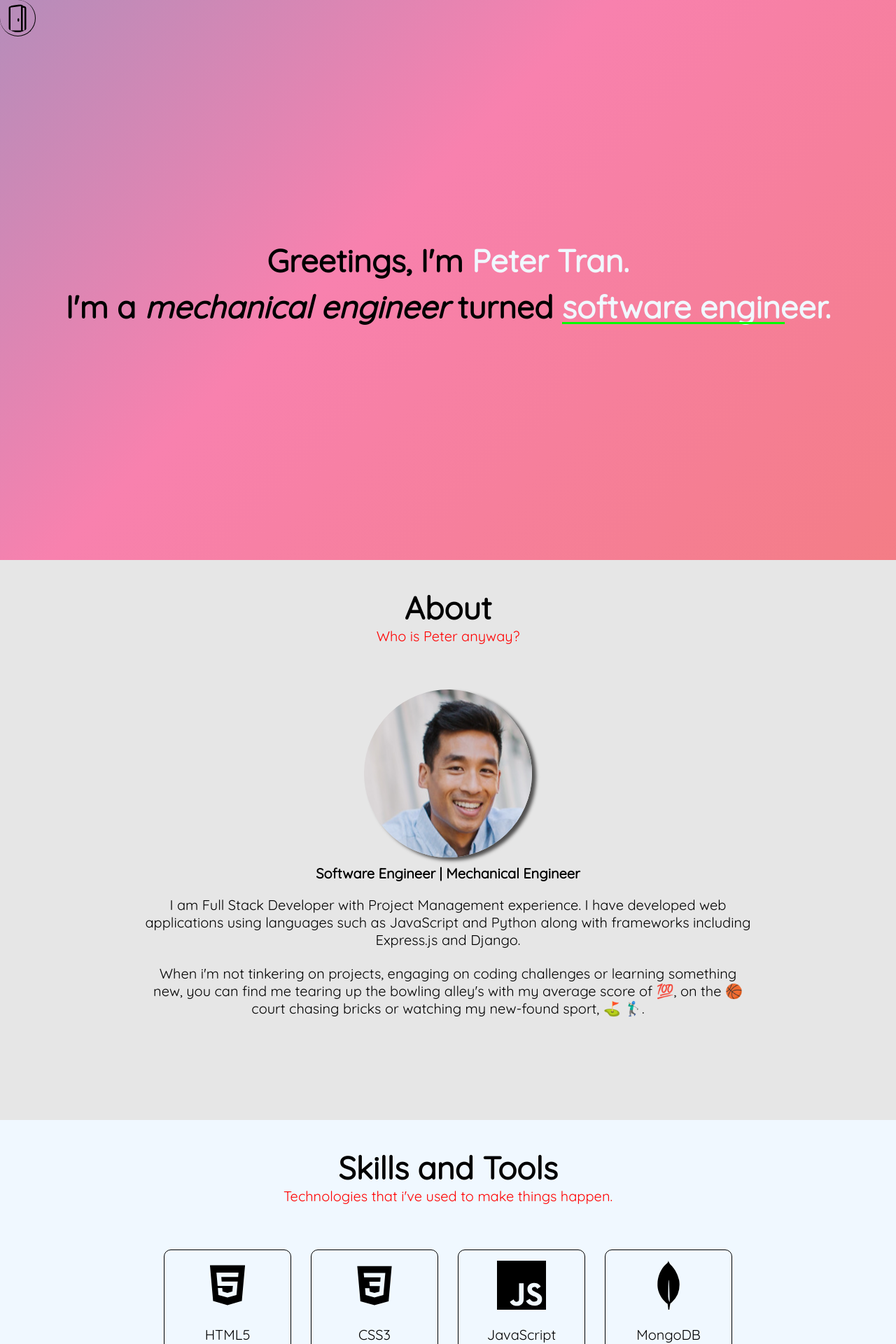
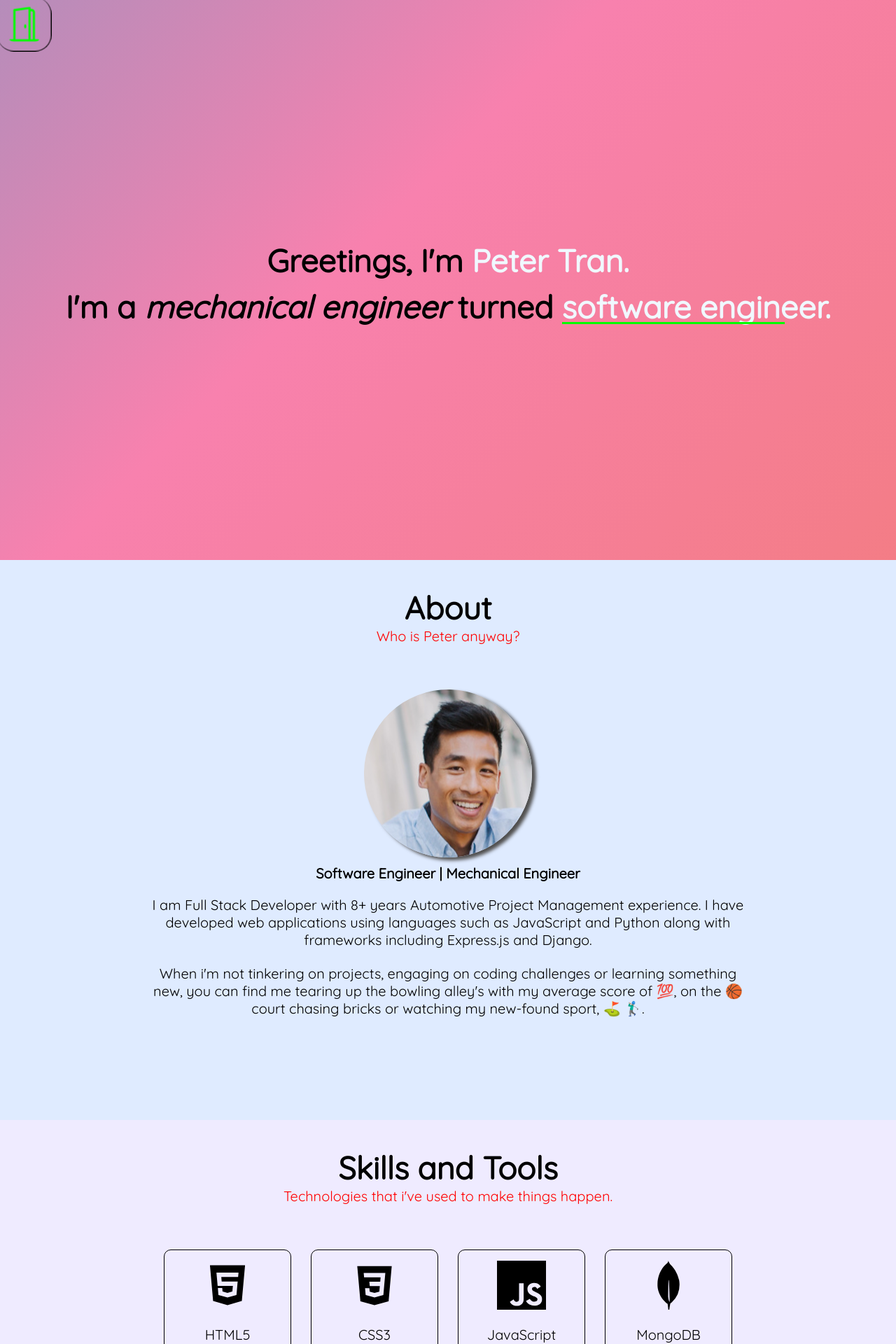
Before and after one commit to PPT87/my-portfolio, a React (Create React App) app: page / in a window 1280 px wide. Shown: the top 1920 px of the page at 70% size. Built offline with nearby package versions, Linux system fonts and the light colour scheme.

Commit message:
update navbar border and background color for each section

```diff
--- a/src/Components/Navbar/Navbar.css
+++ b/src/Components/Navbar/Navbar.css
@@ -1,8 +1,8 @@
 .closeBtn{
   color: aliceblue;
-  font-size: 40px;
+  font-size: 45px;
   cursor: pointer;
-  padding: 6px 5px 5px 5px;
+  padding: 12px;
   transition: all ease-in-out 0.25s;
 }
 
@@ -57,13 +57,15 @@
 
 .openBtn{
   border-right: 1px solid black;
-  border-radius: 50%;
   border-bottom: 1px solid black;
+  border-bottom-right-radius: 30%;
+  border-bottom-left-radius: 30%;
+  border-top-right-radius: 30%;
   color: black;
   cursor: pointer;
-  font-size: 40px;
+  font-size: 45px;
   position: fixed;
-  padding: 6px 5px 5px 5px;
+  padding: 12px;
   transition: all ease-in-out 0.2s;
 }
 
--- a/src/Pages/About/About.css
+++ b/src/Pages/About/About.css
@@ -1,5 +1,5 @@
 .about-container{
-  background-color: rgb(230, 230, 230);
+  background-color: rgb(223, 235, 255);
   font-family: 'Quicksand', sans-serif;
   min-height: 100vh;
   margin: auto;
--- a/src/Pages/About/About.jsx
+++ b/src/Pages/About/About.jsx
@@ -11,7 +11,7 @@ const About = () => {
               <div className='picture-wrapper'></div>
                 <div className='title'>
                   <h3>Software Engineer | Mechanical Engineer</h3>
-                    <p>I am Full Stack Developer with Project Management experience. I have developed web applications using languages such as JavaScript and Python along with frameworks including Express.js and Django. </p> <br />
+                    <p>I am Full Stack Developer with 8+ years Automotive Project Management experience. I have developed web applications using languages such as JavaScript and Python along with frameworks including Express.js and Django. </p> <br />
                     <p>When i'm not tinkering on projects, engaging on coding challenges or learning something new, you can find me tearing up the bowling alley's with my average score of 💯, on the 🏀 court chasing bricks or watching my new-found sport, ⛳️ 🏌🏼‍♂️. </p>
                 </div>
         </div>
--- a/src/Pages/Contact/Contact.css
+++ b/src/Pages/Contact/Contact.css
@@ -1,5 +1,5 @@
 .contact-container{
-  background-color: aliceblue;
+  background-color: rgb(239, 235, 255);
   font-family: 'Quicksand', sans-serif;
   min-height: 100vh;
   margin: auto;
--- a/src/Pages/Projects/Projects.css
+++ b/src/Pages/Projects/Projects.css
@@ -5,7 +5,7 @@
 }
 
 .projects-container{
-  background-color: rgb(230, 230, 230);
+  background-color: rgb(223, 235, 255);
   font-family: 'Quicksand', sans-serif;
   min-height: 100vh;
   margin: auto;
--- a/src/Pages/Skills/Skills.css
+++ b/src/Pages/Skills/Skills.css
@@ -110,7 +110,7 @@
 }
 
 .skills-container{
-  background-color: aliceblue;
+  background-color: rgb(239, 235, 255);
   font-family: 'Quicksand', sans-serif;
   flex-wrap: wrap;
   min-height: 100vh;
```
